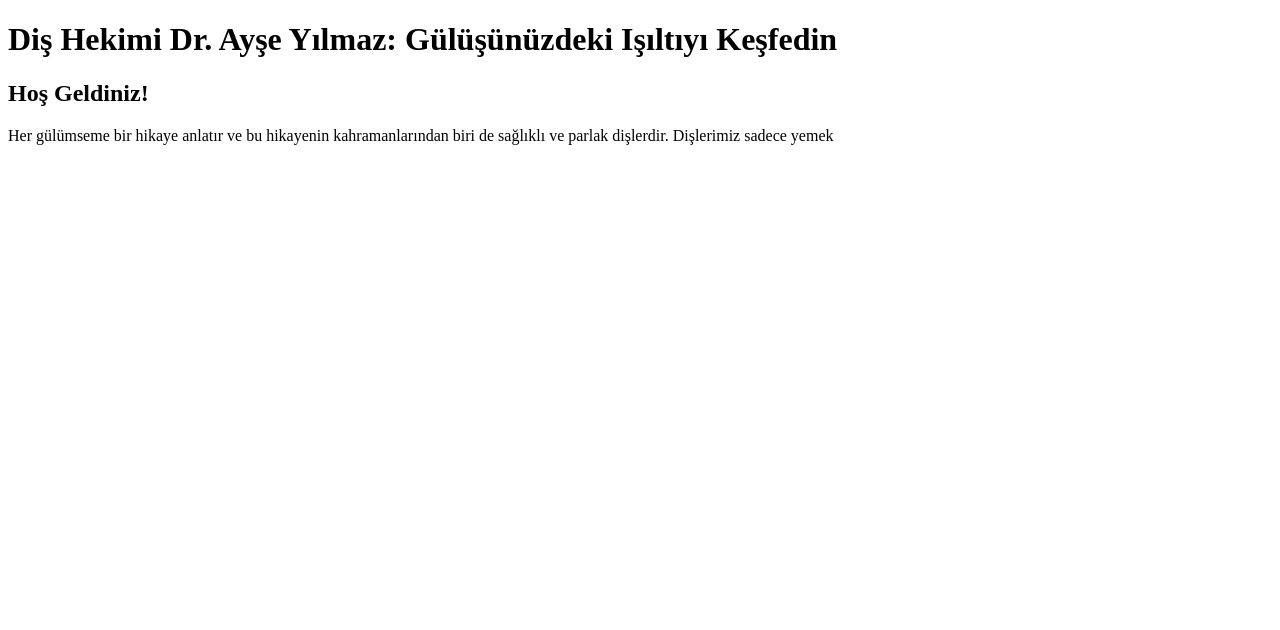
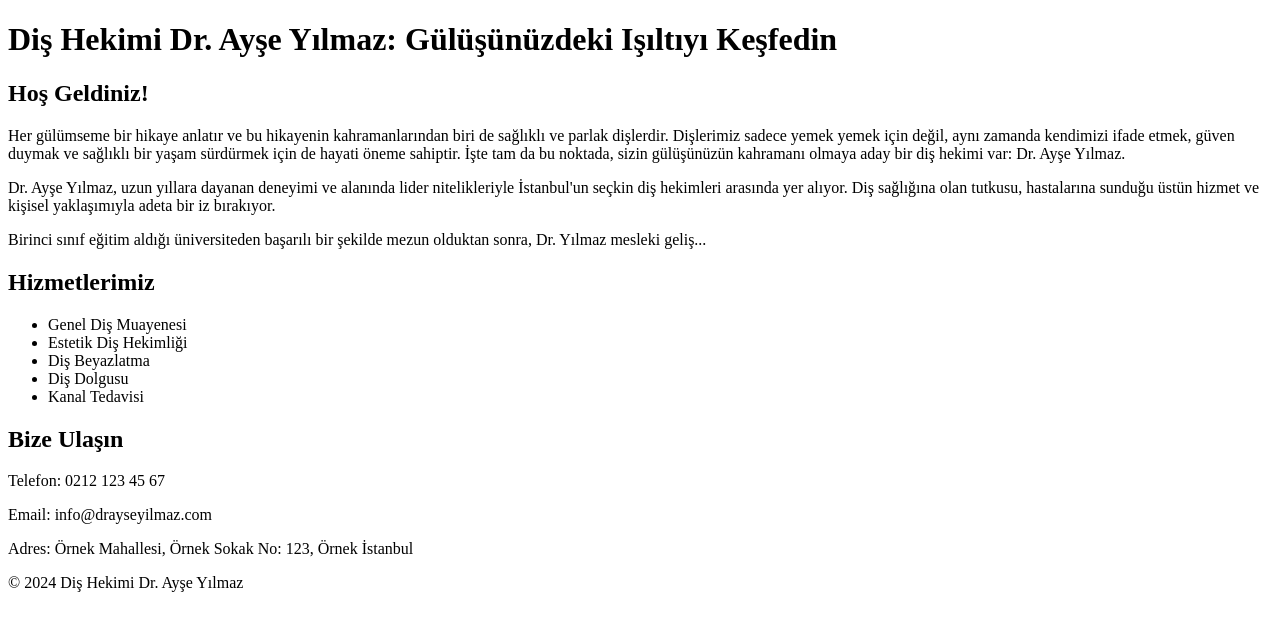
Before and after one commit to markattamta/nwes, a plain HTML site: page index.html in a window 1280 px wide. Drawn offline with Linux system fonts and the light colour scheme.

Commit message:
Update index.html

```diff
--- a/index.html
+++ b/index.html
@@ -17,4 +17,29 @@
     </nav>
     <section id="intro">
         <h2>Hoş Geldiniz!</h2>
-        <p>Her gülümseme bir hikaye anlatır ve bu hikayenin kahramanlarından biri de sağlıklı ve parlak dişlerdir. Dişlerimiz sadece yemek
+        <p>Her gülümseme bir hikaye anlatır ve bu hikayenin kahramanlarından biri de sağlıklı ve parlak dişlerdir. Dişlerimiz sadece yemek yemek için değil, aynı zamanda kendimizi ifade etmek, güven duymak ve sağlıklı bir yaşam sürdürmek için de hayati öneme sahiptir. İşte tam da bu noktada, sizin gülüşünüzün kahramanı olmaya aday bir diş hekimi var: Dr. Ayşe Yılmaz.</p>
+        <p>Dr. Ayşe Yılmaz, uzun yıllara dayanan deneyimi ve alanında lider nitelikleriyle İstanbul'un seçkin diş hekimleri arasında yer alıyor. Diş sağlığına olan tutkusu, hastalarına sunduğu üstün hizmet ve kişisel yaklaşımıyla adeta bir iz bırakıyor.</p>
+        <p>Birinci sınıf eğitim aldığı üniversiteden başarılı bir şekilde mezun olduktan sonra, Dr. Yılmaz mesleki geliş...</p>
+    </section>
+    <section id="services">
+        <h2>Hizmetlerimiz</h2>
+        <ul>
+            <li>Genel Diş Muayenesi</li>
+            <li>Estetik Diş Hekimliği</li>
+            <li>Diş Beyazlatma</li>
+            <li>Diş Dolgusu</li>
+            <li>Kanal Tedavisi</li>
+            <!-- Diğer hizmetler eklenebilir -->
+        </ul>
+    </section>
+    <section id="contact">
+        <h2>Bize Ulaşın</h2>
+        <p>Telefon: 0212 123 45 67</p>
+        <p>Email: info@drayseyilmaz.com</p>
+        <p>Adres: Örnek Mahallesi, Örnek Sokak No: 123, Örnek İstanbul</p>
+    </section>
+    <footer>
+        <p>&copy; 2024 Diş Hekimi Dr. Ayşe Yılmaz</p>
+    </footer>
+</body>
+</html>
```
